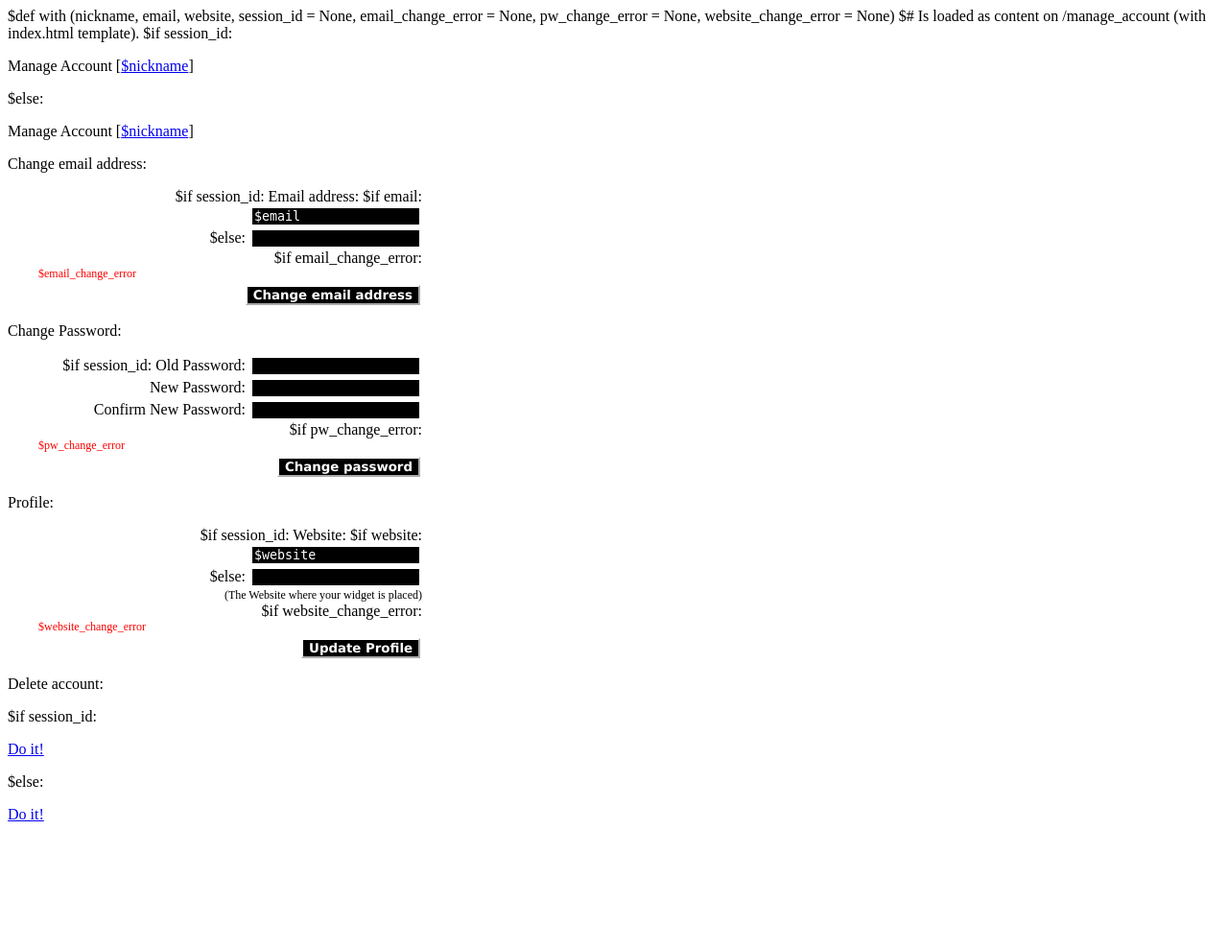
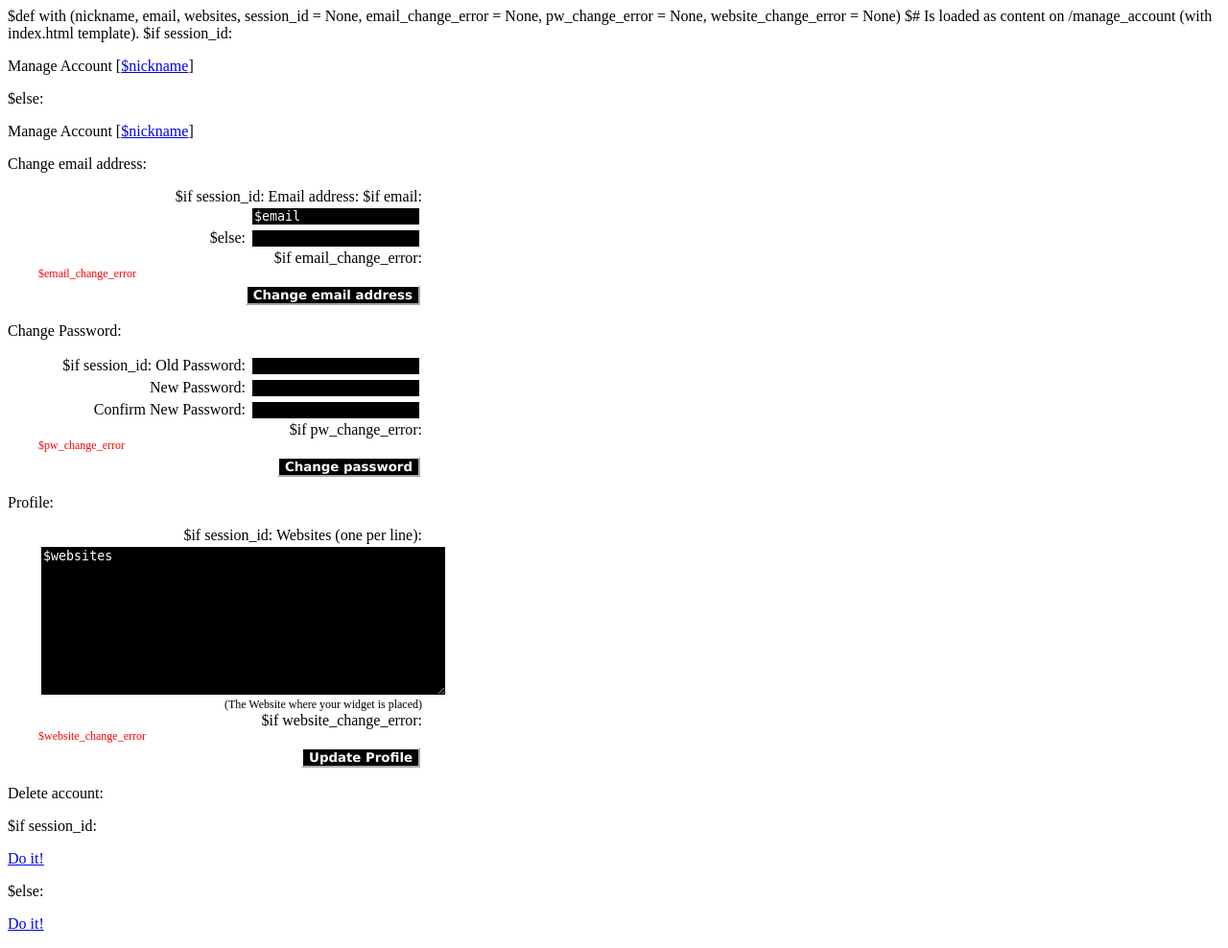
Before and after one commit to miri64/give-datalove, a Python web app: template templates/manage_account.html in a window 1280 px wide. Shown: the whole page at 96% size. Before the commit the page ends 856 px from the top, so only its background shows below. Run offline with Jinja, Linux system fonts and the light colour scheme; the template is opened without the code that fills it, so the values that code supplies are empty.

Commit message:
app.py: Multiple Websites in application layer

```diff
--- a/templates/manage_account.html
+++ b/templates/manage_account.html
@@ -1,7 +1,7 @@
-$def with (nickname, email, website, session_id = None, email_change_error = None, pw_change_error = None, website_change_error = None)
+$def with (nickname, email, websites, session_id = None, email_change_error = None, pw_change_error = None, website_change_error = None)
 $# Is loaded as content on /manage_account (with index.html template).
         <style type="text/css">
-            input {
+            input, textarea {
                 border: #ffffff 1pt solid;
                 background-color: #000000;
                 font-family: monospace;
@@ -63,11 +63,8 @@
             <div class="about" style="padding-left: 2em; text-align: right; width: 400px;">
                 $if session_id:
                     <input type="hidden" name="sid" value="$session_id">
-                Website:
-                $if website:
-                    <input type="text" name="website" value="$website"/><br />
-                $else:
-                    <input type="text" name="website"/><br />
+                Websites (one per line):
+                <textarea name="websites" cols="50" rows="10">$websites</textarea><br />
                 <span style="font-size: 75%;margin-bottom: 2px;text-align: left;">(The Website where your widget is placed)</span><br />
                 $if website_change_error:
                     <div style="font-size: 75%;color: #ff0000;margin-bottom: 2px;text-align: left;">
```
Also changed, not shown: app.py (+11 -5 lines), templates/profilepage.html (+8 -2 lines).
